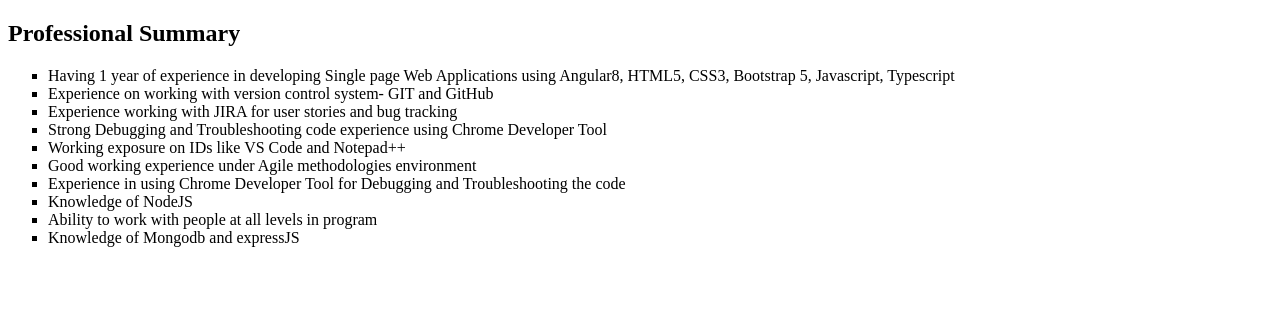
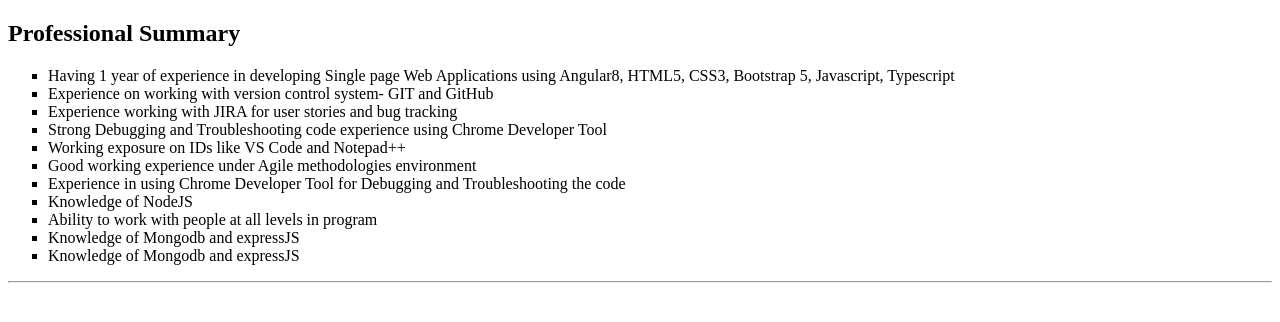
Before and after one commit to PriyaMahalle/MyProfile, a plain HTML site: page home.html in a window 1280 px wide. Drawn offline with Linux system fonts and the light colour scheme.

Commit message:
Update home.html
update it

```diff
--- a/home.html
+++ b/home.html
@@ -27,6 +27,8 @@
       <li>Knowledge of NodeJS</li>
       <li>Ability to work with people at all levels in program</li>
       <li> Knowledge of Mongodb and expressJS </li>
+      <li> Knowledge of Mongodb and expressJS </li>
     </ul>
+    <hr>
   </body>
 </html>
```
